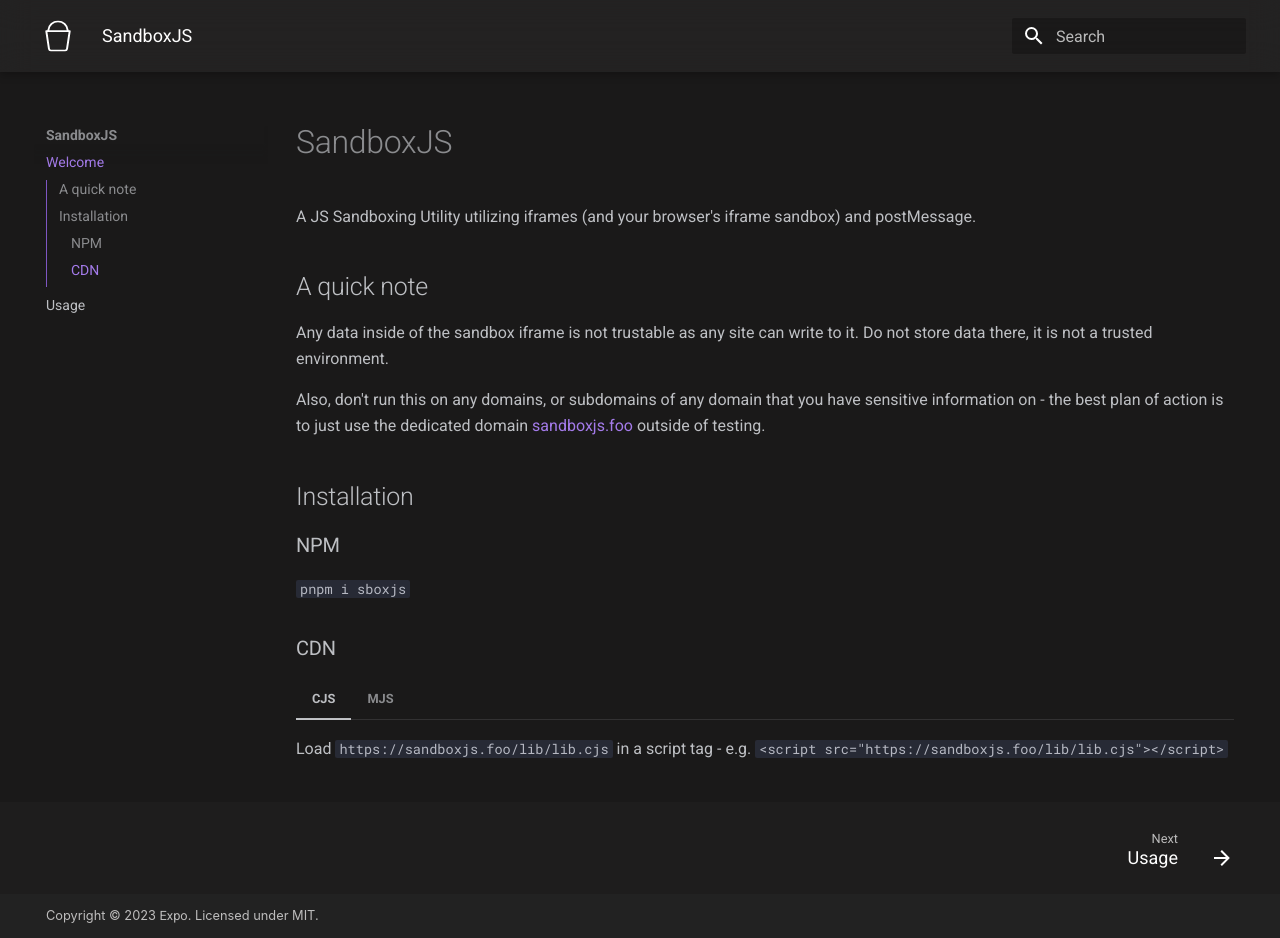
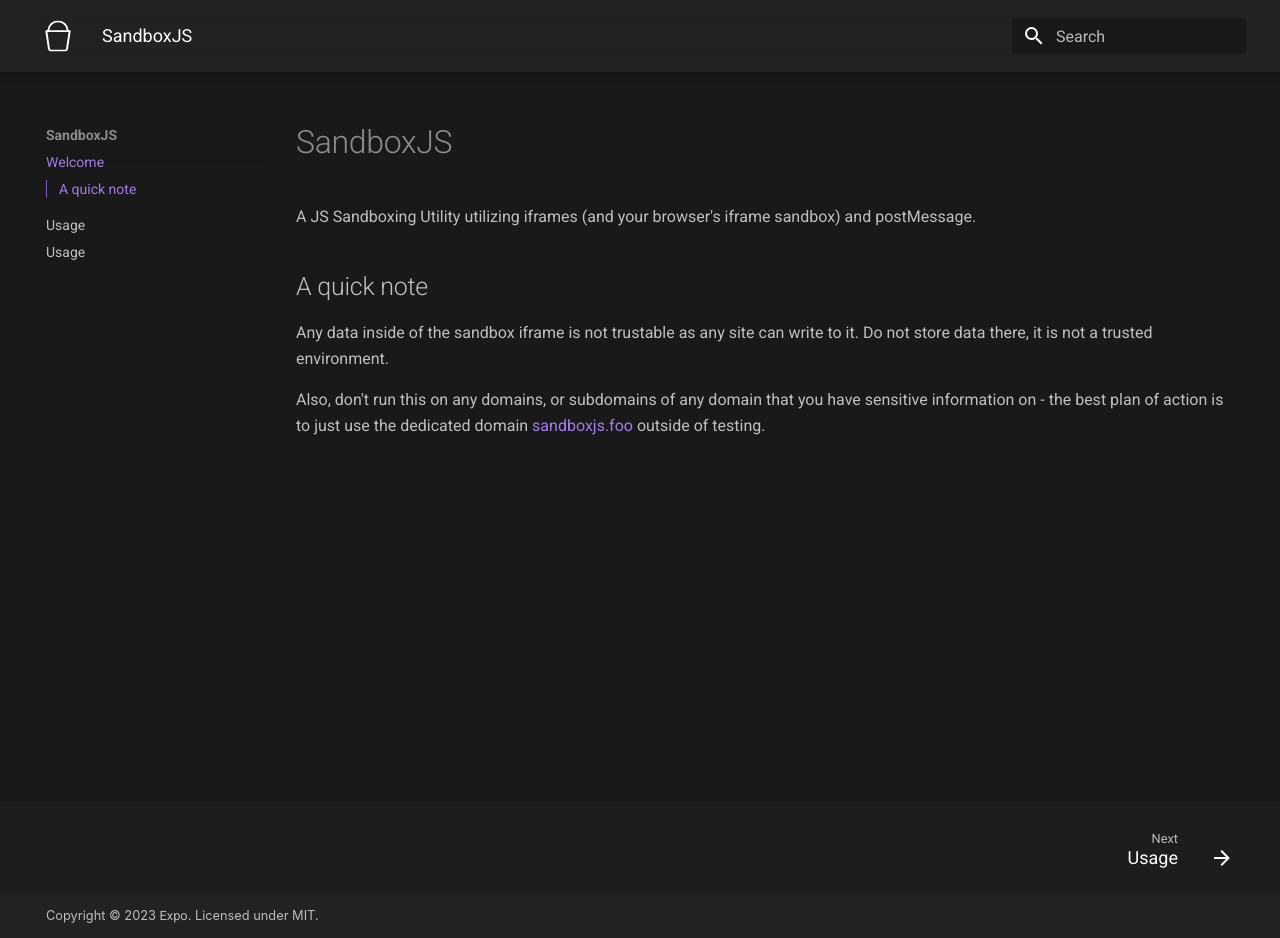
Before and after one commit to Exponential-Workload/sandboxjs, an MkDocs documentation site: the page built from docs/docs/index.md, in a window 1280 px wide and 938 px high. Built offline with MkDocs 1.6.1 and Material for MkDocs 9.7.7, drawn with Linux system fonts in a browser that asks for light colours; some web fonts are replaced; plug-ins that fetch from the network failed and are left out.

Commit message:
fix: install separate thing ok

```diff
--- a/docs/docs/index.md
+++ b/docs/docs/index.md
@@ -6,19 +6,3 @@
 Any data inside of the sandbox iframe is not trustable as any site can write to it. Do not store data there, it is not a trusted environment.
 
 Also, don't run this on any domains, or subdomains of any domain that you have sensitive information on - the best plan of action is to just use the dedicated domain [sandboxjs.foo](https://sandboxjs.foo) outside of testing.
-
-## Installation
-
-### NPM
-
-`pnpm i sboxjs`
-
-### CDN
-
-=== "CJS"
-
-    Load `https://sandboxjs.foo/lib/lib.cjs` in a script tag - e.g. `<script src="https://sandboxjs.foo/lib/lib.cjs"></script>`
-
-=== "MJS"
-
-    Load `https://sandboxjs.foo/lib/lib.mjs` from an import - e.g. `import SandboxJS from 'https://sandboxjs.foo/lib/lib.mjs';`
--- a/docs/mkdocs.yml
+++ b/docs/mkdocs.yml
@@ -53,6 +53,7 @@
 
 nav:
   - Welcome: index.md
+  - Usage: installation.md
   - Usage: usage.md
 
 site_description: Iframe-based JS Sandbox
```
Also changed, not shown: docs/docs/installation.md (added, +15 -0 lines).
